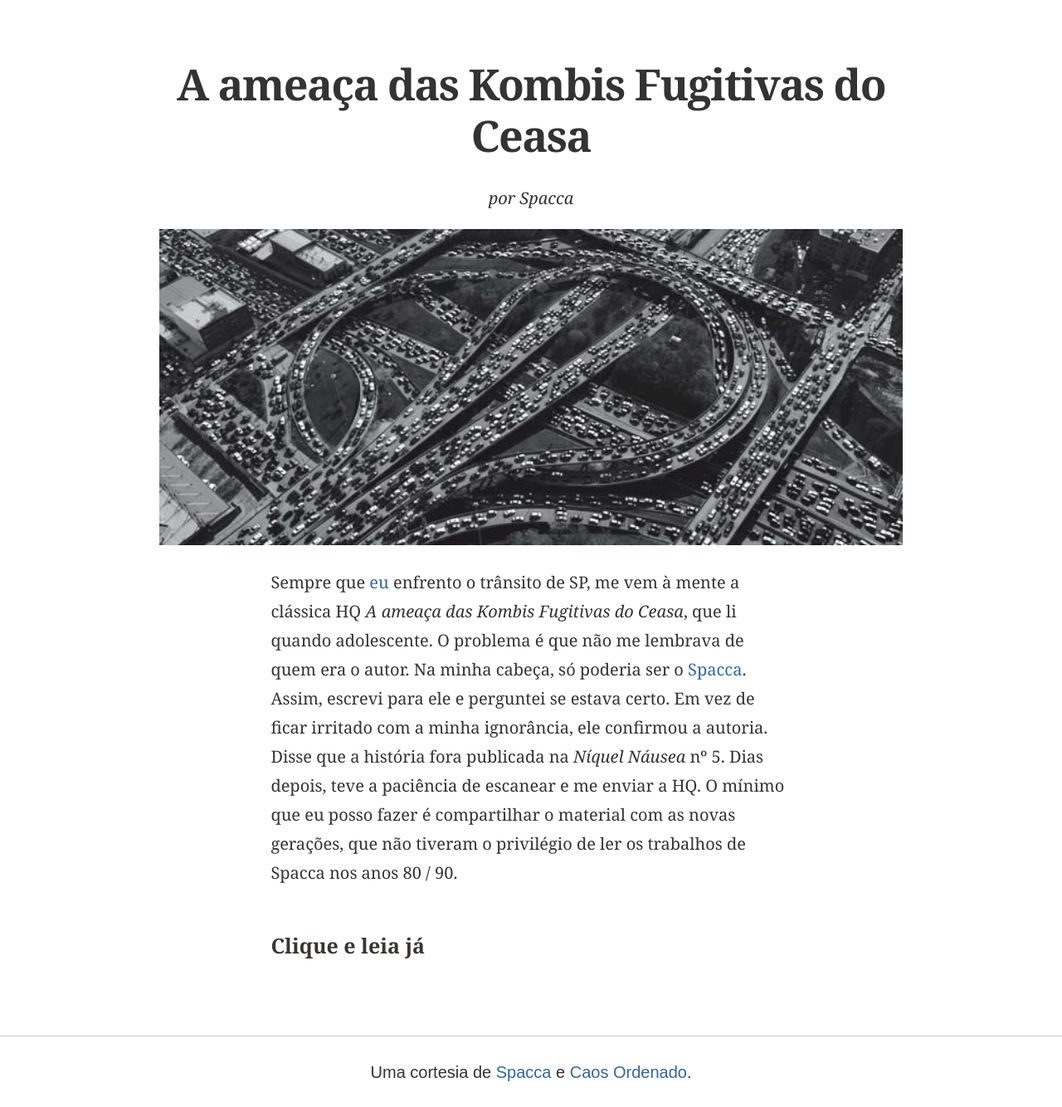
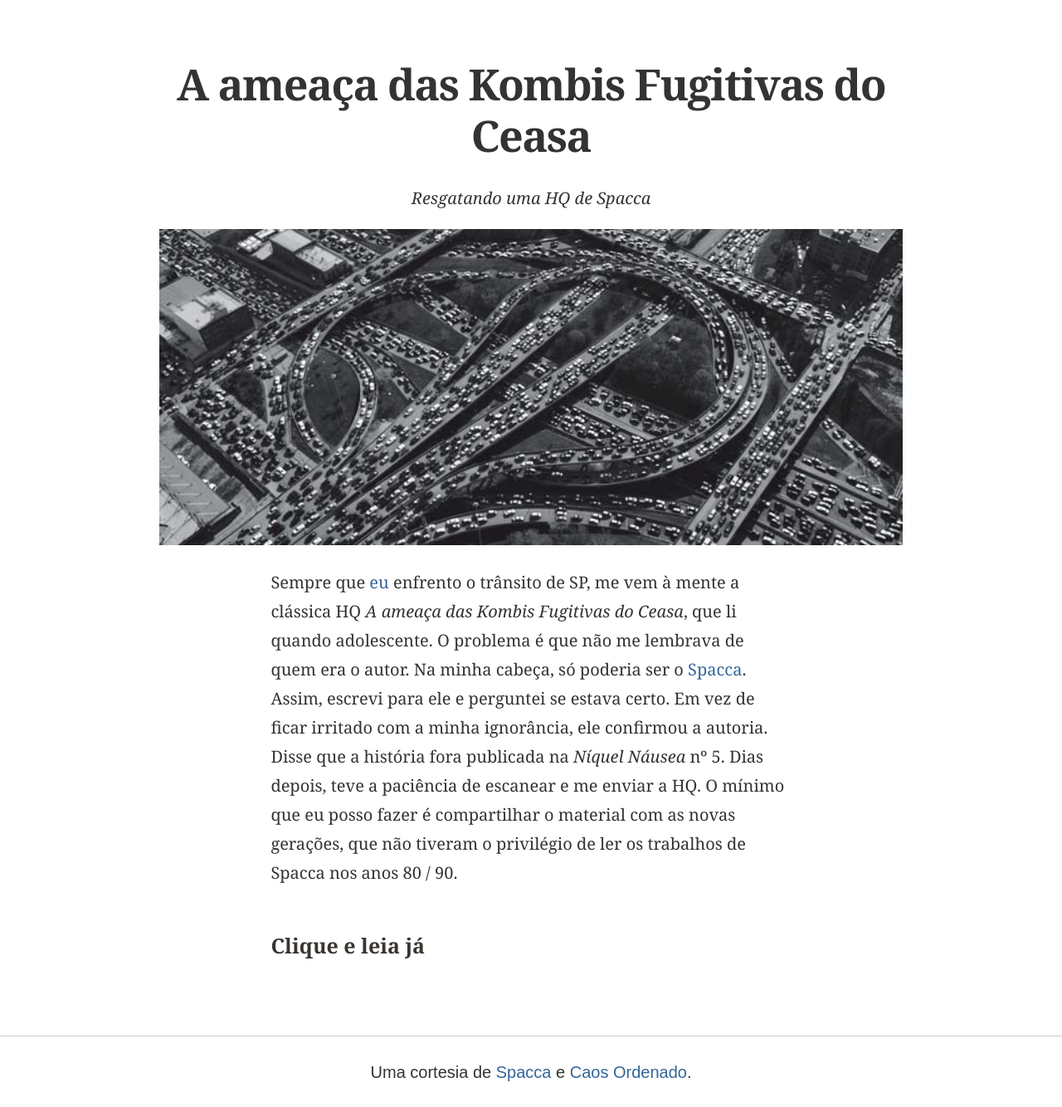
Before and after one commit to eduf/eduf.github.com, a Jekyll site: the page 4kombis/index.html, which Jekyll copies as it is, in a window 1280 px wide. Shown: the whole page at 83% size. Built offline with Jekyll 4.4.1, drawn with Linux system fonts in a browser that asks for light colours.

Commit message:
Acertando

```diff
--- a/4kombis/index.html
+++ b/4kombis/index.html
@@ -47,7 +47,7 @@
 
   <article id="main">
     <h1 class="entry-title">A ameaça das Kombis Fugitivas do Ceasa</h1>
-        <p class="excerpt">por Spacca</p>
+        <p class="excerpt">Resgatando uma HQ de Spacca</p>
         <img class="pageimg" src="images/transito.jpg">
         <p>Sempre que <a href="http://caosordenado.com/info.html" rel="me">eu</a> enfrento o trânsito de SP, me vem à mente a clássica HQ <em>A ameaça das Kombis Fugitivas do Ceasa</em>, que li quando adolescente. O problema é que não me lembrava de quem era o autor. Na minha cabeça, só poderia ser o <a href="http://www.spacca.com.br/page1.aspx" rel="bookmark"  itemprop="url">Spacca</a>. Assim, escrevi para ele e perguntei se estava certo. Em vez de ficar irritado com a minha ignorância, ele confirmou a autoria. Disse que a história fora publicada na <em>Níquel Náusea</em> nº 5. Dias depois, teve a paciência de escanear e me enviar a HQ. O mínimo que eu posso fazer é compartilhar o material com as novas gerações, que não tiveram o privilégio de ler os trabalhos de Spacca nos anos 80 / 90.</p>
         <h2><a href="01.html">Clique e leia já</a></h2>
```
Also changed, not shown: 1 other file.
